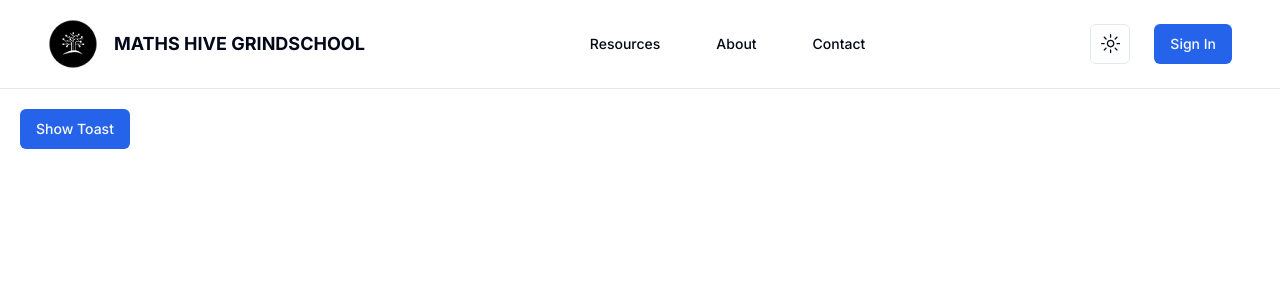
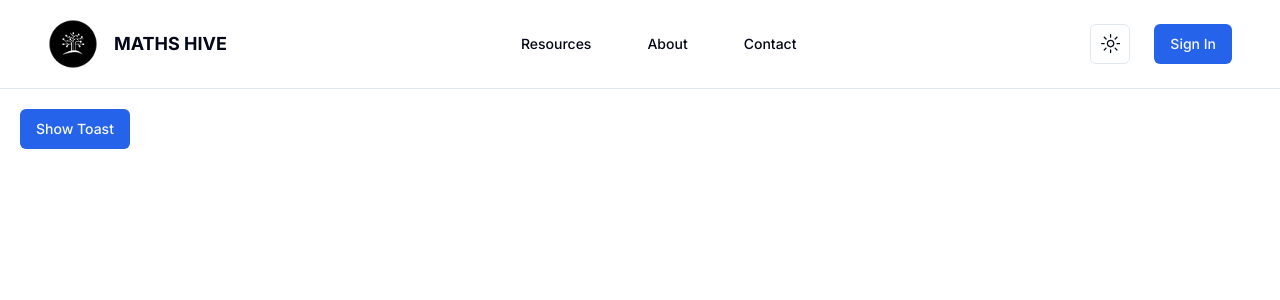
Before and after one commit to MelzCodes/melz-maths, a Next.js app: page / in a window 1280 px wide. Shown: the top 300 px of the page. Built offline with nearby package versions, Linux system fonts and the light colour scheme.

Commit message:
Fixing bug

```diff
--- a/src/components/Navbar.tsx
+++ b/src/components/Navbar.tsx
@@ -60,7 +60,7 @@ const Navbar: React.FC<NavbarProps> = () => {
               <Image src="/logo.png" alt="MathsHive" width={50} height={50} />
             </a>
             <div className="hidden md:block pl-4 flex items-center justify-center text-lg uppercase font-bold">
-              Maths Hive Grindschool
+              Maths Hive
             </div>
           </div>
           <nav className="hidden mx-6 flex items-center space-x-4 lg:space-x-6 md:block">
```
